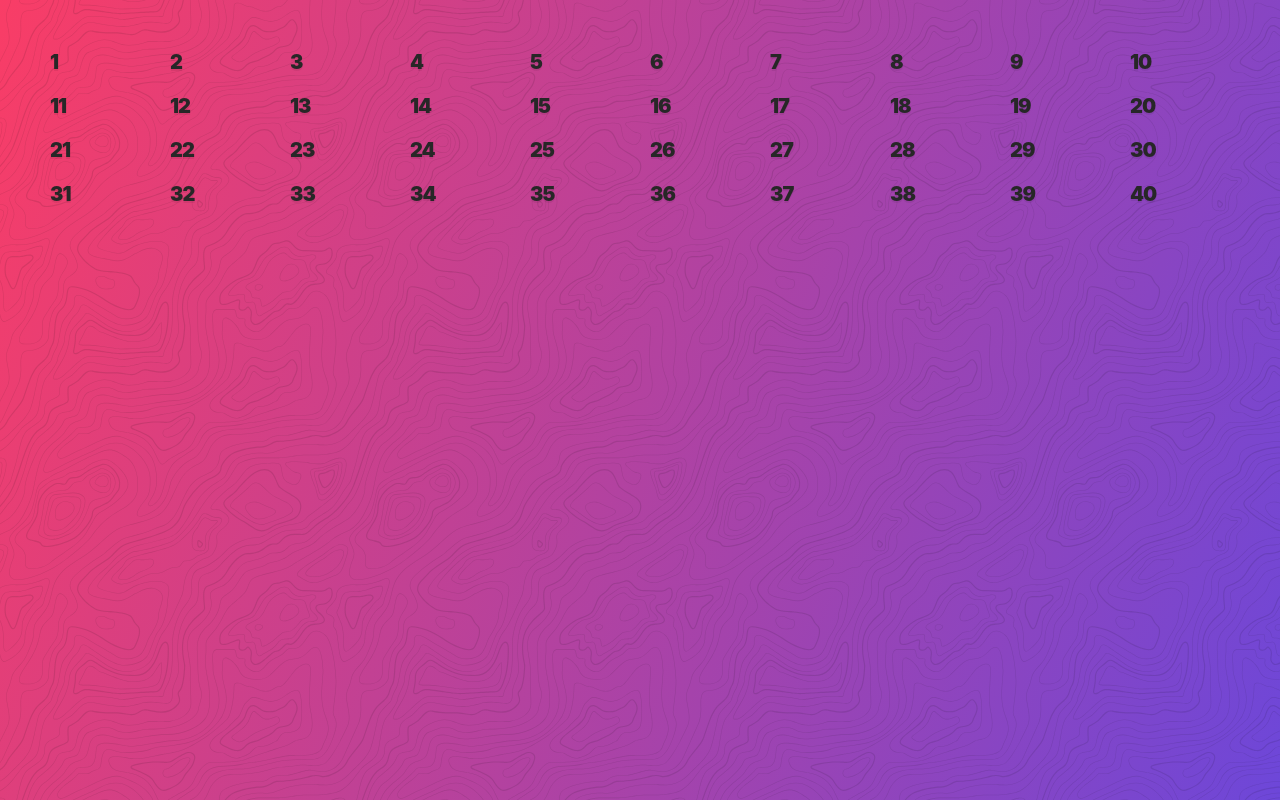
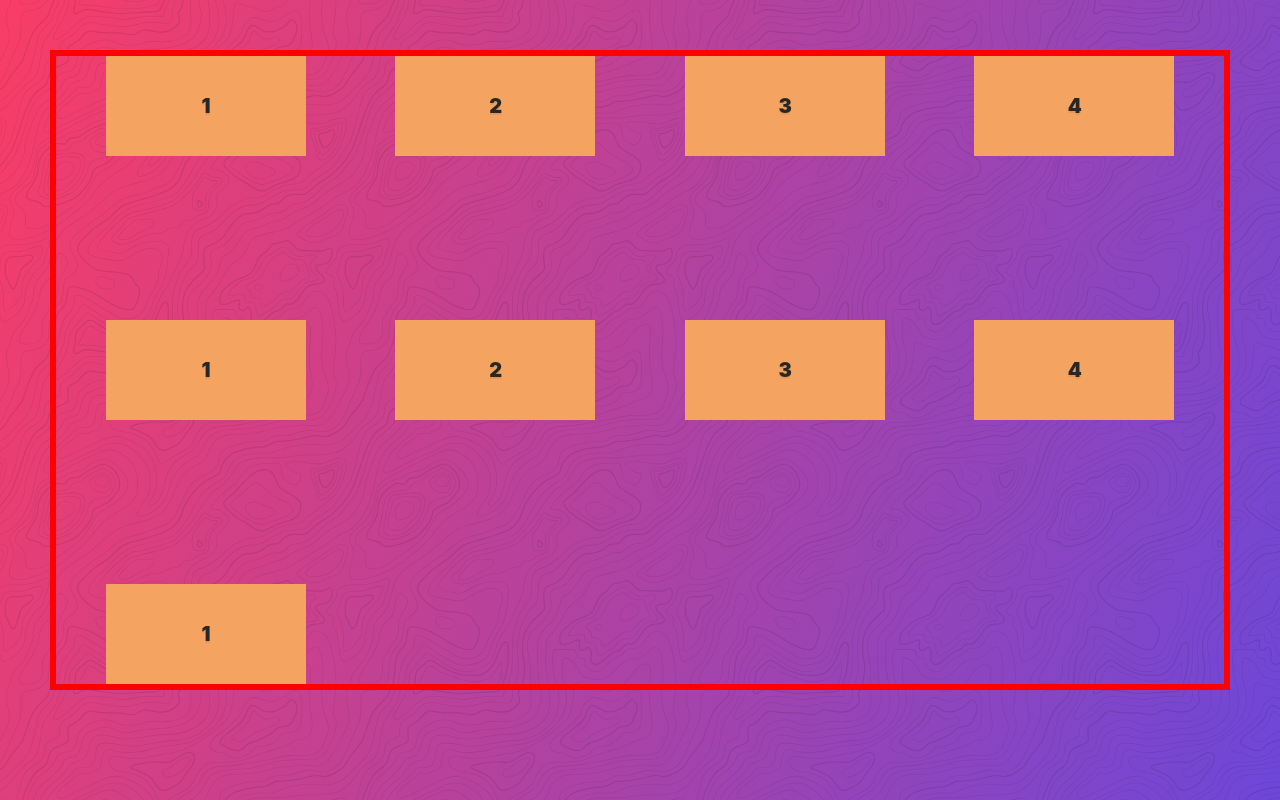
Before and after one commit to mamunsj/CSS-GRID-MASTER, a plain HTML site: page 17 - CSS Grid Alignment + Centering/alignment-and-centering-START.html in a window 1280 px wide. Drawn offline with Linux system fonts and the light colour scheme.

Commit message:
alignment and centering updated

```diff
--- a/17 - CSS Grid Alignment + Centering/alignment-and-centering-START.html
+++ b/17 - CSS Grid Alignment + Centering/alignment-and-centering-START.html
@@ -1,10 +1,9 @@
 <!DOCTYPE html>
 <html lang="en">
-
   <head>
-  <meta charset="UTF-8">
-  <meta name="viewport" content="width=device-width, initial-scale=1.0">
-  <link rel="stylesheet" href="../assets/style.css">
+    <meta charset="UTF-8" />
+    <meta name="viewport" content="width=device-width, initial-scale=1.0" />
+    <link rel="stylesheet" href="../assets/style.css" />
     <title>CSS Grid Alignment + Centering!</title>
   </head>
 
@@ -14,42 +13,12 @@
       <div class="itm itm2">2</div>
       <div class="itm itm3">3</div>
       <div class="itm itm4">4</div>
-    <div class="itm itm5">5</div>
-    <div class="itm itm6">6</div>
-    <div class="itm itm7">7</div>
-    <div class="itm itm8">8</div>
-    <div class="itm itm9">9</div>
-    <div class="itm itm10">10</div>
-    <div class="itm itm11">11</div>
-    <div class="itm itm12">12</div>
-    <div class="itm itm13">13</div>
-    <div class="itm itm14">14</div>
-    <div class="itm itm15">15</div>
-    <div class="itm itm16">16</div>
-    <div class="itm itm17">17</div>
-    <div class="itm itm18">18</div>
-    <div class="itm itm19">19</div>
-    <div class="itm itm20">20</div>
-    <div class="itm itm21">21</div>
-    <div class="itm itm22">22</div>
-    <div class="itm itm23">23</div>
-    <div class="itm itm24">24</div>
-    <div class="itm itm25">25</div>
-    <div class="itm itm26">26</div>
-    <div class="itm itm27">27</div>
-    <div class="itm itm28">28</div>
-    <div class="itm itm29">29</div>
-    <div class="itm itm30">30</div>
-    <div class="itm itm31">31</div>
-    <div class="itm itm32">32</div>
-    <div class="itm itm33">33</div>
-    <div class="itm itm34">34</div>
-    <div class="itm itm35">35</div>
-    <div class="itm itm36">36</div>
-    <div class="itm itm37">37</div>
-    <div class="itm itm38">38</div>
-    <div class="itm itm39">39</div>
-    <div class="itm itm40">40</div>
+
+      <div class="itm itm1">1</div>
+      <div class="itm itm2">2</div>
+      <div class="itm itm3">3</div>
+      <div class="itm itm4">4</div>
+      <div class="itm itm1">1</div>
     </div>
 
     <style>
@@ -67,12 +36,24 @@
         align-* is column axis
       */
 
+      .itm {
+        display: grid;
+        align-items: center;
+        justify-items: center;
+        background: sandybrown;
+      }
+
       .container {
+        height: 80vh;
         display: grid;
-      grid-gap: 20px;
-      grid-template-columns: repeat(10, 1fr);
+        border: 6px solid red;
+        grid-template-columns: repeat(4, 200px);
+        gap: 2rem;
+        grid-template-rows: repeat(3, 100px);
+        /* place-items: stretch stretch; */
+        justify-content: space-evenly;
+        align-content: space-between;
       }
     </style>
   </body>
-
 </html>
```
Lines whose indentation alone changed are shown as unchanged.
